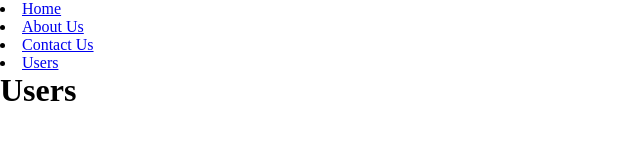
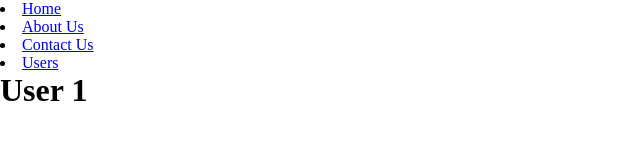
Before and after one commit to majiyd/React-Router-Redux-Context, a React (Create React App) app: page /Users/1 in a window 1280 px wide. Shown: the top 162 px of the page, without its empty margins (0-640 px from the left). Built offline with nearby package versions, Linux system fonts and the light colour scheme.

Commit message:
used switch to implement page not found , implemented url parameter

```diff
--- /dev/null
+++ b/src/components/404.js
@@ -0,0 +1,11 @@
+import React from 'react'
+
+export default class NotFound extends React.Component {
+
+  render() {
+    const location = this.props.location
+    return (
+      <h1>Resource Not Found at {location.pathname}</h1>
+    );
+  }
+}
--- a/src/components/AppRouter.js
+++ b/src/components/AppRouter.js
@@ -1,9 +1,10 @@
 import React from 'react';
-import {BrowserRouter as Router, Route, Link} from "react-router-dom"
+import {BrowserRouter as Router, Route, Link, Switch} from "react-router-dom"
 import Home from './Home'
 import About from "./About";
 import Contact from "./Contact";
 import Users from "./Users";
+import NotFound from "./404.js"
 
 export default class AppRouter extends React.Component{
     render(){
@@ -22,10 +23,13 @@ export default class AppRouter extends React.Component{
 					<Link to="/Users/">Users</Link>
 				</li>
 
-				<Route path="/" exact component={Home} />
-				<Route path="/About/" component={About} />
-				<Route path="/Contact/" component={Contact} />
-				<Route path="/Users/" component={Users} />
+				<Switch>
+					<Route path="/" exact component={Home} />
+					<Route path="/About/" component={About} />
+					<Route path="/Contact/" component={Contact} />
+					<Route path="/Users/:id" component={Users} />
+					<Route component={NotFound} />
+				</Switch>
 			</Router>
 		);
     }
--- a/src/components/Users.js
+++ b/src/components/Users.js
@@ -1,11 +1,13 @@
-import React from 'react'
+import React from "react";
 
-export default class Users extends React.Component{
-    render(){
-        return (
-			<React.Fragment>
-				<h1>Users</h1>
-			</React.Fragment>
-		);
-    }
+export default class Users extends React.Component {
+  render() {
+    const {params} = this.props.match
+    console.log(this.props);
+    return (
+      <React.Fragment>
+        <h1>User {params.id}</h1>
+      </React.Fragment>
+    );
+  }
 }
```
